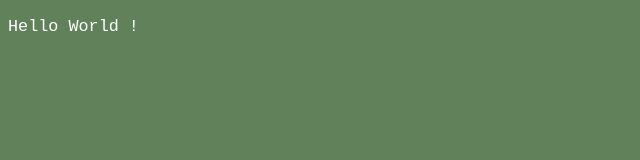
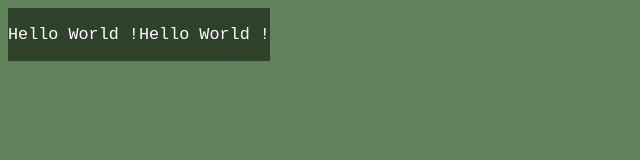
Before and after one commit to Brandy-ii/grooming-site, a plain HTML site: page index.html in a window 1280 px wide. Shown: the whole page, without its empty margins (0-640 px from the left). Drawn offline with Linux system fonts and the light colour scheme.

Commit message:
Starting to add main boxes

```diff
--- a/index.html
+++ b/index.html
@@ -13,7 +13,12 @@
         </header>
 
         <div class="main-content">
-            <p>Hello World !</p>
+            <div class="dg-box">
+                <p>Hello World !</p>
+            </div>
+            <div class="dg-box">
+                <p>Hello World !</p>
+            </div>
         </div>
     </body>
 </html>
--- a/style-sheet.css
+++ b/style-sheet.css
@@ -4,3 +4,11 @@ body {
     font-family: 'Courier New';
     font-size: 1.05rem;
   }
+
+.main-content{
+    display: flex;
+}
+
+.dg-box{
+    background-color: rgb(46, 65, 42);
+}
```
